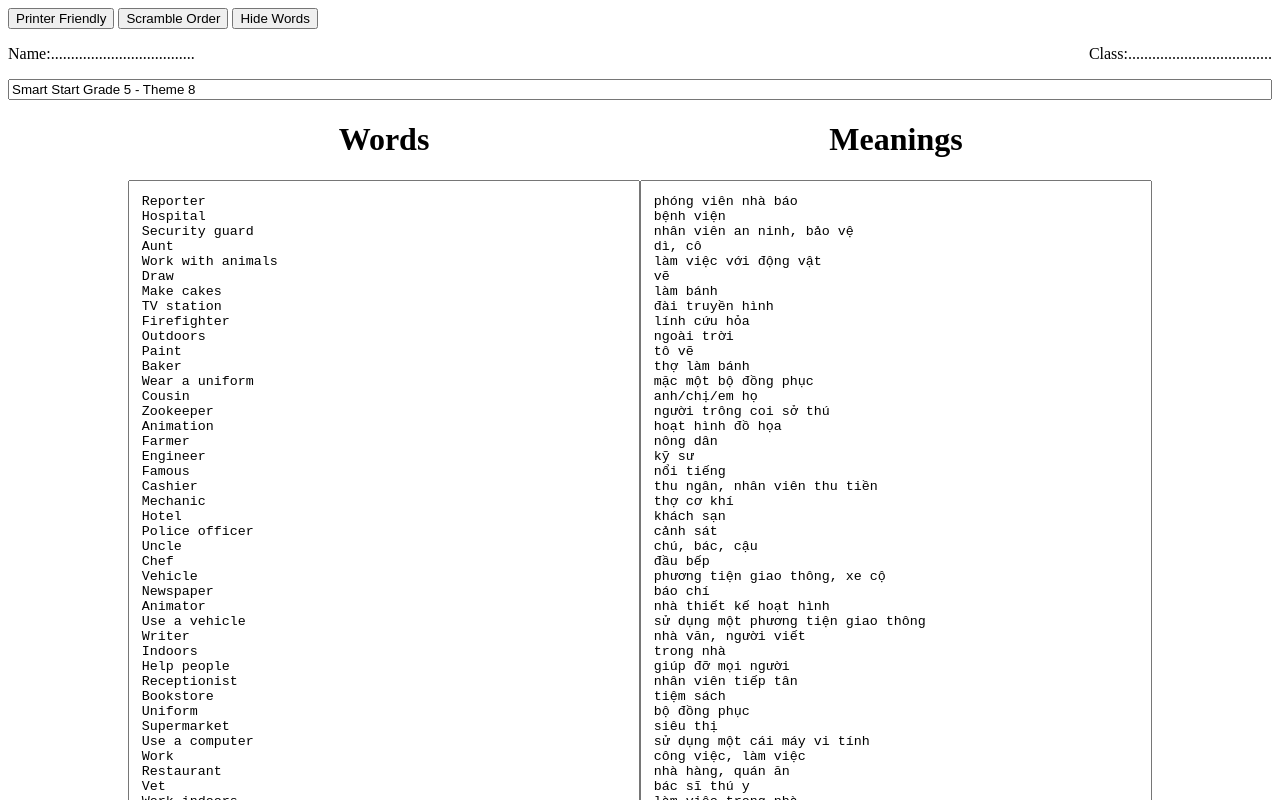
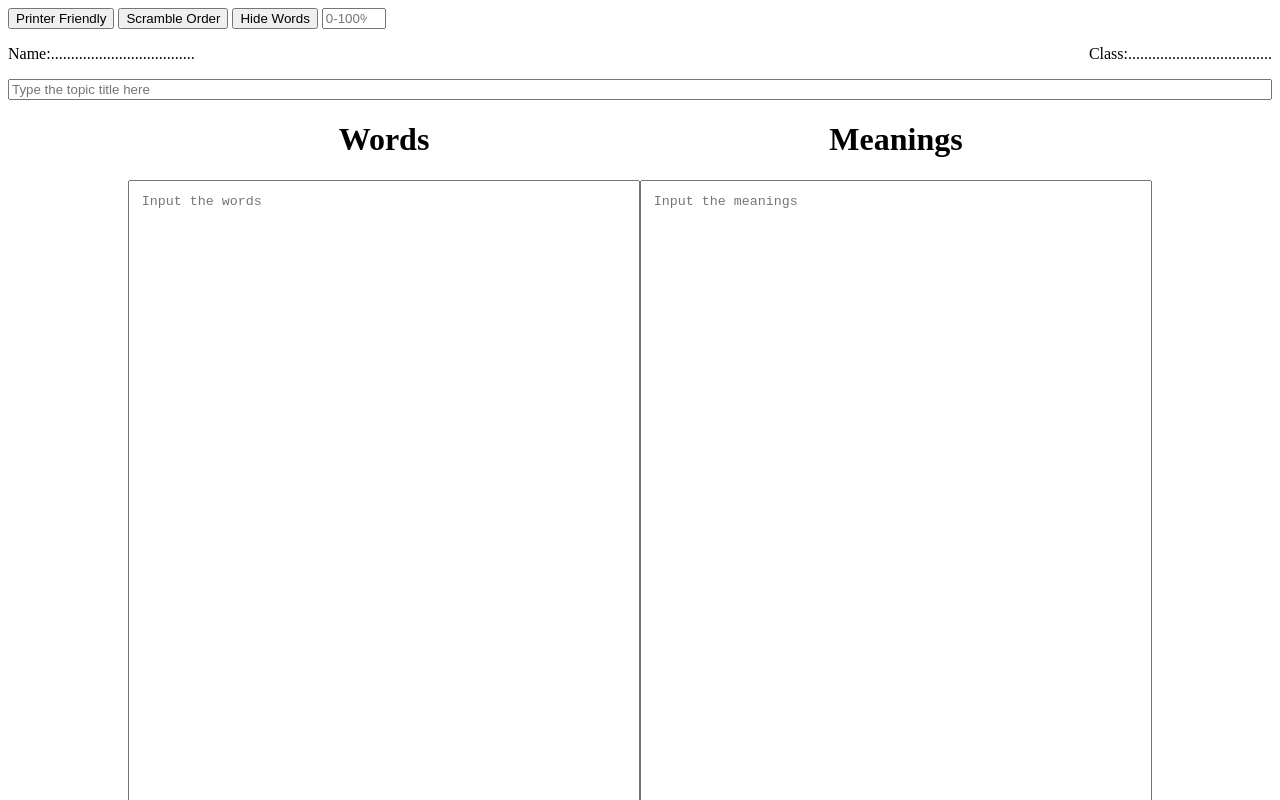
Before and after one commit to ttn729/hidden-words, a SvelteKit app: page / in a window 1280 px wide. Shown: the top 800 px of the page. Built offline with nearby package versions, Linux system fonts and the light colour scheme.

Commit message:
implement hide words

```diff
--- a/src/components/TopicTitle.svelte
+++ b/src/components/TopicTitle.svelte
@@ -3,10 +3,26 @@
 	 * @type {string}
 	 */
 	export let topicName;
+	/**
+	 * @type {(arg0: any) => void}
+	 */
+	export let updateTopicName;
+
+    	/**
+	 * @param {{ target: any }} event
+	 */
+	function handleTopicNameChange(event) {
+		updateTopicName(event.target.value);
+	}
 </script>
 
 <div>
-    <input bind:value={topicName} data-testId='titleInput'/>
+	<input
+		bind:value={topicName}
+		on:input={handleTopicNameChange}
+		placeholder={'Type the topic title here'}
+		data-testId="titleInput"
+	/>
 </div>
 
 <style>
--- a/src/components/WordMeanings.svelte
+++ b/src/components/WordMeanings.svelte
@@ -16,7 +16,6 @@
 	 * @type {(arg0: any) => void}
 	 */
 	export let updateMeanings;
-
 
 	/**
 	 * @param {{ target: any }} event
@@ -38,11 +37,21 @@
 <div class="wordMeaningsContainer">
 	<div>
 		<h1>Words</h1>
-		<textarea bind:value={words} on:input={handleWordsChange} rows={numRows}/>
+		<textarea
+			bind:value={words}
+			on:input={handleWordsChange}
+			rows={numRows}
+			placeholder="Input the words"
+		/>
 	</div>
 	<div>
 		<h1>Meanings</h1>
-		<textarea bind:value={meanings} on:input={handleMeaningsChange} rows={numRows} />
+		<textarea
+			bind:value={meanings}
+			on:input={handleMeaningsChange}
+			rows={numRows}
+			placeholder="Input the meanings"
+		/>
 	</div>
 </div>
 
--- a/src/routes/+page.svelte
+++ b/src/routes/+page.svelte
@@ -32,12 +32,16 @@
 		}
 	});
 
-	let topicName = 'Smart Start Grade 5 - Theme 8';
-	let words = 'Reporter\nHospital\nSecurity guard\nAunt\nWork with animals\nDraw\nMake cakes\nTV station\nFirefighter\nOutdoors\nPaint\nBaker\nWear a uniform\nCousin\nZookeeper\nAnimation\nFarmer\nEngineer\nFamous\nCashier\nMechanic\nHotel\nPolice officer\nUncle\nChef\nVehicle\nNewspaper\nAnimator\nUse a vehicle\nWriter\nIndoors\nHelp people\nReceptionist\nBookstore\nUniform\nSupermarket\nUse a computer\nWork\nRestaurant\nVet\nWork indoors\nRich\nArtist\nWork outdoors\nDentist\nGrow up\nCook\nWrite';
-	let meanings =
-		'phóng viên nhà báo\nbệnh viện\nnhân viên an ninh, bảo vệ\ndì, cô\nlàm việc với động vật\nvẽ\nlàm bánh\nđài truyền hình\nlính cứu hỏa\nngoài trời\ntô vẽ\nthợ làm bánh\nmặc một bộ đồng phục\nanh/chị/em họ\nngười trông coi sở thú\nhoạt hình đồ họa\nnông dân\nkỹ sư\nnổi tiếng\nthu ngân, nhân viên thu tiền\nthợ cơ khí\nkhách sạn\ncảnh sát\nchú, bác, cậu\nđầu bếp\nphương tiện giao thông, xe cộ\nbáo chí\nnhà thiết kế hoạt hình\nsử dụng một phương tiện giao thông\nnhà văn, người viết\ntrong nhà\ngiúp đỡ mọi người\nnhân viên tiếp tân\ntiệm sách\nbộ đồng phục\nsiêu thị\nsử dụng một cái máy vi tính\ncông việc, làm việc\nnhà hàng, quán ăn\nbác sĩ thú y\nlàm việc trong nhà\ngiàu\nhọa sĩ, nghệ sĩ\nlàm việc ngoài trời\nnha sĩ\nlớn lên, trưởng thành\nnấu ăn\nviết';
+	let topicName = '';
+	let words = '';
+	let meanings = '';
+	let originalWords; // Keep a copy of the original words
+	let originalMeanings; // Keep a copy of the original words
 
+	let percentHideWords;
 	let printMode = false;
+	let clickedToggleHide = false;
+
 	function handleClickPrint() {
 		printMode = !printMode;
 	}
@@ -55,17 +59,80 @@
 	function updateMeanings(newMeanings) {
 		meanings = newMeanings;
 	}
+
+	/**
+	 * @param {string} newTopicName
+	 */
+	function updateTopicName(newTopicName) {
+		topicName = newTopicName;
+	}
+
+	function toggleWords() {
+		if (!clickedToggleHide) {
+			// Original words are still intact, so call hideWords
+			originalWords = words;
+			originalMeanings = meanings;
+			hideWords();
+		} else {
+			// Restore original words
+			words = originalWords;
+			meanings = originalMeanings;
+		}
+		clickedToggleHide = !clickedToggleHide
+	}
+
+	function hideWords() {
+		let wordsArray = words.split('\n');
+		let meaningsArray = meanings.split('\n');
+
+		let manipulatedWords = [];
+		let manipulatedMeanings = [];
+
+		const n = wordsArray.length;
+
+		// Determine how many words to make empty
+		const numToMakeEmpty = Number.isInteger(percentHideWords) ? Math.floor(percentHideWords / 100 * n) : .8 * n
+
+		// Create an array to store indices of words to make empty
+		let emptyIndices = [];
+
+		// Randomly select indices to make empty
+		while (emptyIndices.length < numToMakeEmpty) {
+			const randomIndex = Math.floor(Math.random() * n);
+			if (!emptyIndices.includes(randomIndex)) {
+				emptyIndices.push(randomIndex);
+			}
+		}
+
+		// Initialize result arrays
+		console.log(meaningsArray[0])
+
+		// Iterate through each word and its corresponding meaning
+		for (let i = 0; i < n; i++) {
+			if (emptyIndices.includes(i)) {
+				manipulatedWords.push('');
+				manipulatedMeanings.push(meaningsArray[i]);
+			} else {
+				manipulatedWords.push(wordsArray[i]);
+				manipulatedMeanings.push('');
+			}
+		}
+
+		updateWords(manipulatedWords.join('\n'));
+		updateMeanings(manipulatedMeanings.join('\n'));
+	}
 </script>
 
 {#if !hideElement}
 	<PrintButton {handleClickPrint} />
 	<ScrambleButton {words} {meanings} {updateWords} {updateMeanings} />
-	<button>Hide Words</button>
+	<button on:click={toggleWords}>Hide Words</button>
+	<input type='number' min='0' max="100" placeholder="0-100%" bind:value={percentHideWords}/>
 {/if}
 
 {#if !printMode}
 	<NameClass />
-	<TopicTitle {topicName} />
+	<TopicTitle {topicName} {updateTopicName} />
 	<WordMeanings {words} {meanings} {updateWords} {updateMeanings} />
 {:else}
 	<NameClass />
```
Lines whose indentation alone changed are shown as unchanged.
